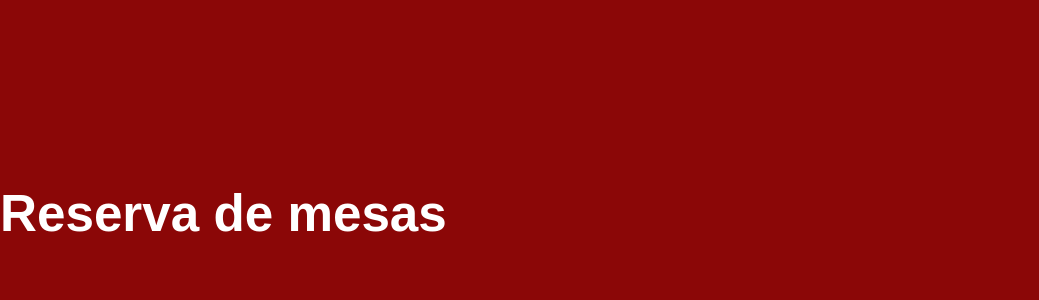
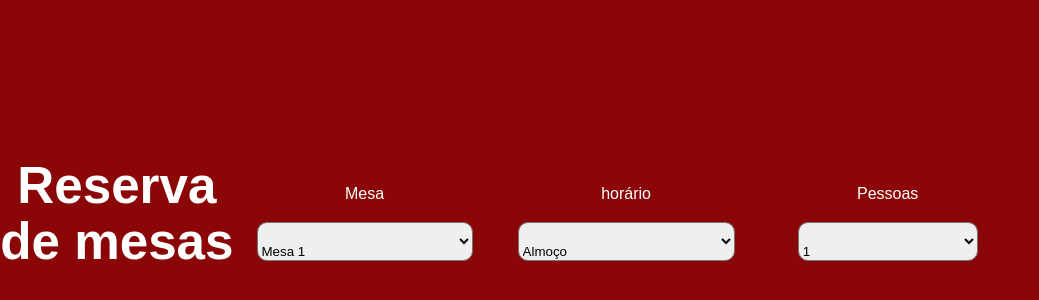
Before and after one commit to Monteiro1000/reservar-mesa, a React (Vite) app in the folder Código/reservar-mesa/: page / in a window 1280 px wide. Shown: the part 236-536 px from the top of the page, without its empty margins (0-1039 px from the left). Built offline with nearby package versions, Linux system fonts and the light colour scheme.

Commit message:
upando estrutura inicial

```diff
--- a/Código/reservar-mesa/estilo/style.css
+++ b/Código/reservar-mesa/estilo/style.css
@@ -11,3 +11,16 @@ body{
     text-align: center;
     padding-top: 50px;
 }
+
+select{
+    padding-top: 20px;
+    padding-right: 150px;
+    border-radius: 10px;
+}
+div{
+    width: 500px;
+    margin: auto;
+}
+p{
+
+}
--- a/Código/reservar-mesa/index.html
+++ b/Código/reservar-mesa/index.html
@@ -12,7 +12,41 @@
     <h1>Reserva de mesas
 
     </h1>
-    <div id="root"></div>
+    <div id="mesa">
+      <p>Mesa</p>
+      <select name="mesa" id="imesa">
+        <option value="mesa1">Mesa 1</option>
+        <option value="mesa2">Mesa 2</option>
+        <option value="mesa3">Mesa 3</option>
+        <option value="mesa4">Mesa 4</option>
+        <option value="mesa5">Mesa 5</option>
+
+        Escolha a sua mesa</select>
+    </div>
+
+    <div id="horario">
+      <p>horário</p>
+      <select name="horario" id="ihorario">
+        <option value="almoco">Almoço</option>
+        <option value="jantar">Jantar</option>
+
+
+      </select>
+    </div>
+
+    <div id="pessoas">
+      <p>Pessoas</p>
+        <select name="pessoas" id="ipessoas">
+          <option value="pessoa1"> 1</option>
+          <option value="pessoa2"> 2</option>
+          <option value="pessoa3"> 3</option>
+          <option value="pessoa4"> 4</option>
+        </select>
+
+    </div>
+    <div id="root">
+
+    </div>
     <script type="module" src="/src/main.jsx"></script>
   </body>
 </html>
--- a/Código/reservar-mesa/package.json
+++ b/Código/reservar-mesa/package.json
@@ -10,6 +10,8 @@
     "preview": "vite preview"
   },
   "dependencies": {
+    "cors": "^2.8.5",
+    "express": "^5.1.0",
     "react": "^19.1.1",
     "react-dom": "^19.1.1"
   },
```
Also changed, not shown: 2 other files (tests, documents, lock files or other folders).
